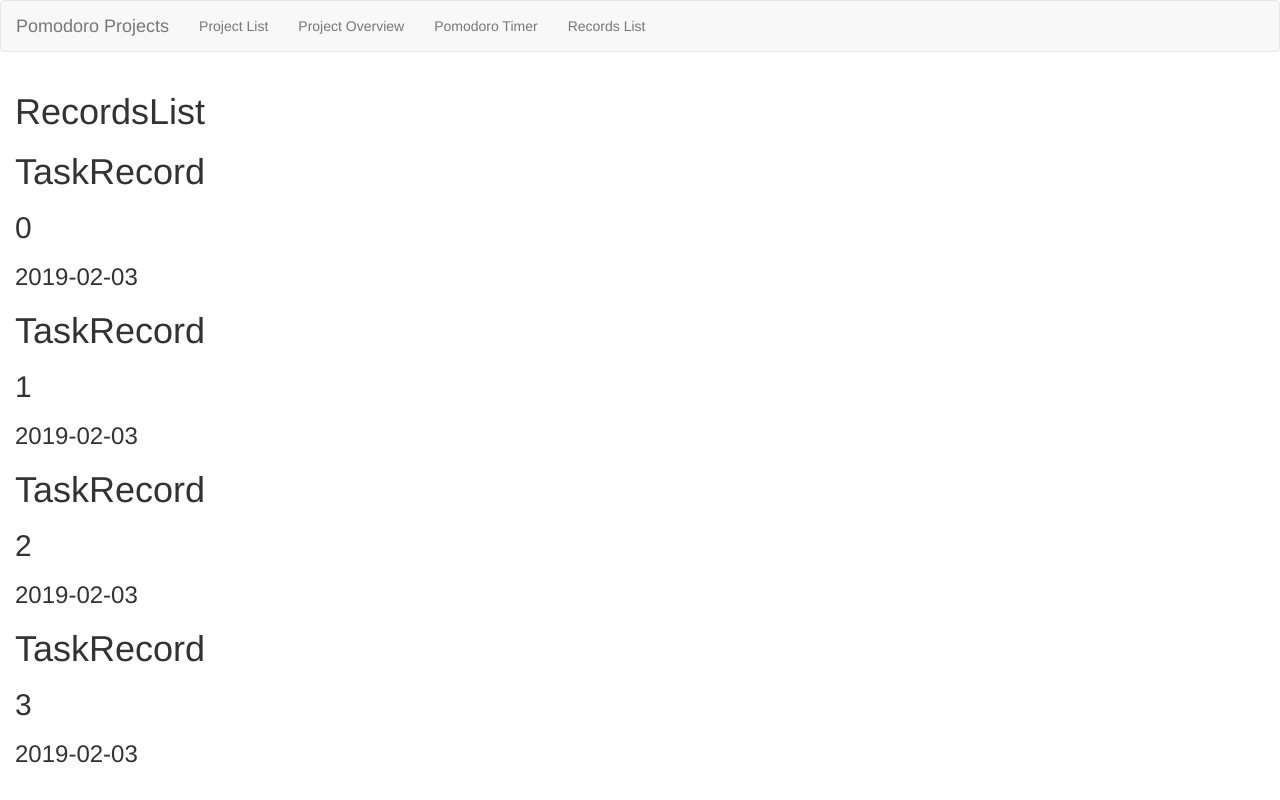
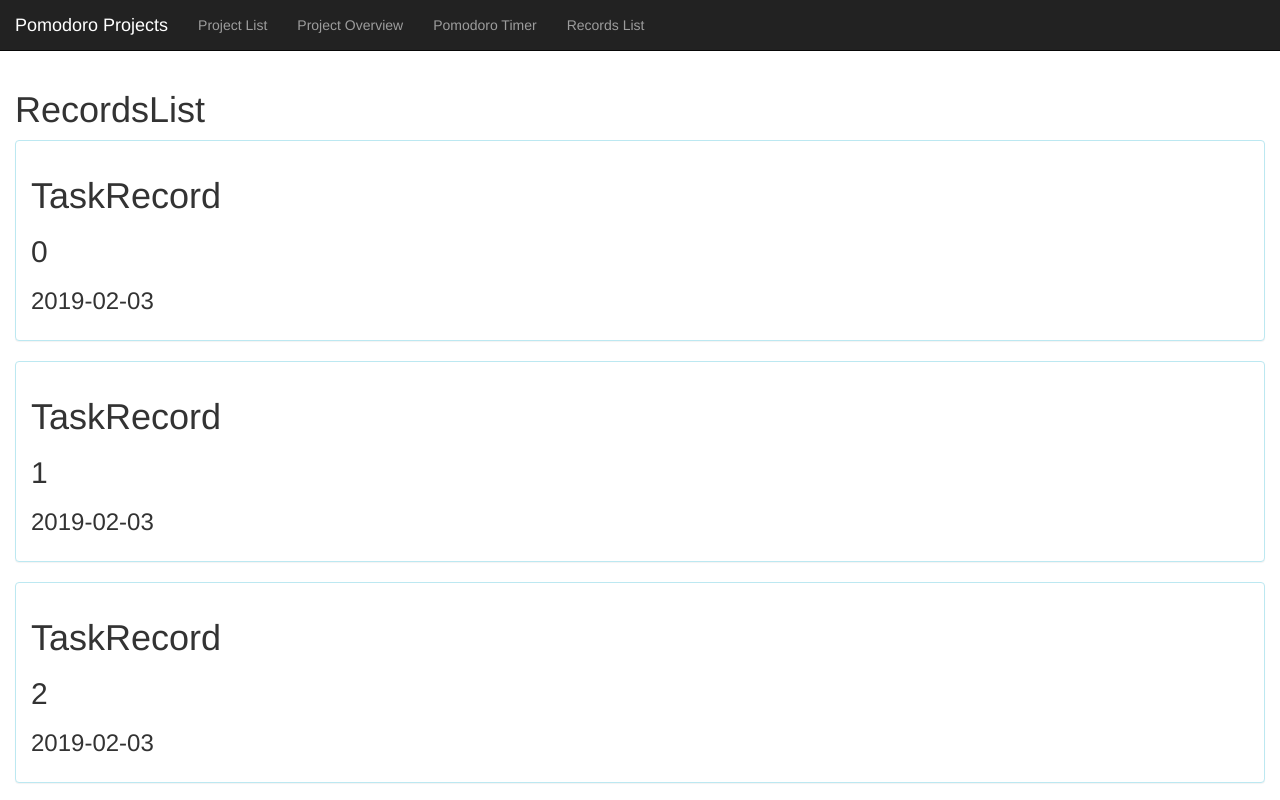
Before and after one commit to DrakeMorrison/TeamPomodoro, a React (Create React App) app: page /records in a window 1280 px wide. Shown: the top 800 px of the page. Built offline with nearby package versions, Linux system fonts and the light colour scheme.

Commit message:
css panels

```diff
--- a/src/app/nav.jsx
+++ b/src/app/nav.jsx
@@ -4,7 +4,7 @@ import { Link } from 'react-router-dom';
 export default class Nav extends React.Component {
   render() {
     return (
-      <nav className="navbar navbar-default">
+      <nav className="navbar navbar-default navbar-fixed-top navbar-inverse">
         <div className="container-fluid">
 
           <div className="navbar-header">
--- a/src/components/Overview/TaskRow/TaskRow.jsx
+++ b/src/components/Overview/TaskRow/TaskRow.jsx
@@ -3,9 +3,11 @@ import React from 'react';
 export default class TaskRow extends React.Component {
   render() {
     return (
-      <div className='TaskRow'>
-        <h1>TaskRow</h1>
-        {this.props.task.name}
+      <div className='TaskRow panel panel-default'>
+        <div className='panel-body'>
+          <h1>TaskRow</h1>
+          {this.props.task.name}
+        </div>
       </div>
     );
   }
--- a/src/components/ProjectList/ProjectRow/ProjectRow.jsx
+++ b/src/components/ProjectList/ProjectRow/ProjectRow.jsx
@@ -3,9 +3,11 @@ import React from 'react';
 export default class ProjectRow extends React.Component {
   render() {
     return (
-      <div className='ProjectList'>
-        <h1>{this.props.project.name}</h1>
-        <h3>{this.props.project.description}</h3>
+      <div className='ProjectList panel panel-default'>
+        <div className='panel-body'>
+          <h1>{this.props.project.name}</h1>
+          <h3>{this.props.project.description}</h3>
+        </div>
       </div>
     );
   }
--- a/src/components/RecordsList/TaskRecord/TaskRecord.jsx
+++ b/src/components/RecordsList/TaskRecord/TaskRecord.jsx
@@ -3,10 +3,12 @@ import React from 'react';
 export default class TaskRecord extends React.Component {
   render() {
     return (
-      <div className='TaskRecord'>
-        <h1>TaskRecord</h1>
-        <h2>{this.props.record.id}</h2>
-        <h3>{this.props.record.temporalResonance}</h3>
+      <div className='TaskRecord panel panel-info'>
+        <div className='panel-body'>
+          <h1>TaskRecord</h1>
+          <h2>{this.props.record.id}</h2>
+          <h3>{this.props.record.temporalResonance}</h3>
+        </div>
       </div>
     );
   }
--- a/src/components/SplashPage.jsx
+++ b/src/components/SplashPage.jsx
@@ -4,7 +4,7 @@ export default class SplashPage extends React.Component {
   render() {
     return (
       <div className='SplashPage'>
-        <div className='jumbotron'>
+        <div className='page-header'>
           <h1>Pomodoro Projects!</h1>
         </div>
       </div>
--- /dev/null
+++ b/src/index.css
@@ -0,0 +1,3 @@
+body {
+  padding-top: 70px;
+}
--- a/src/index.js
+++ b/src/index.js
@@ -1,5 +1,6 @@
 import React from 'react';
 import ReactDOM from 'react-dom';
 import App from './app/app';
+import './index.css';
 
 ReactDOM.render(<App />, document.getElementById('root'));
```
